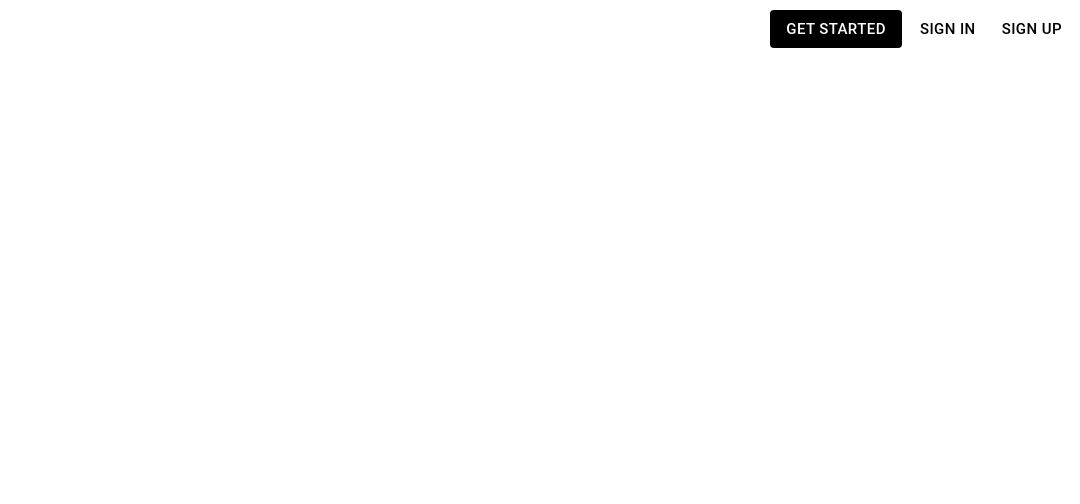
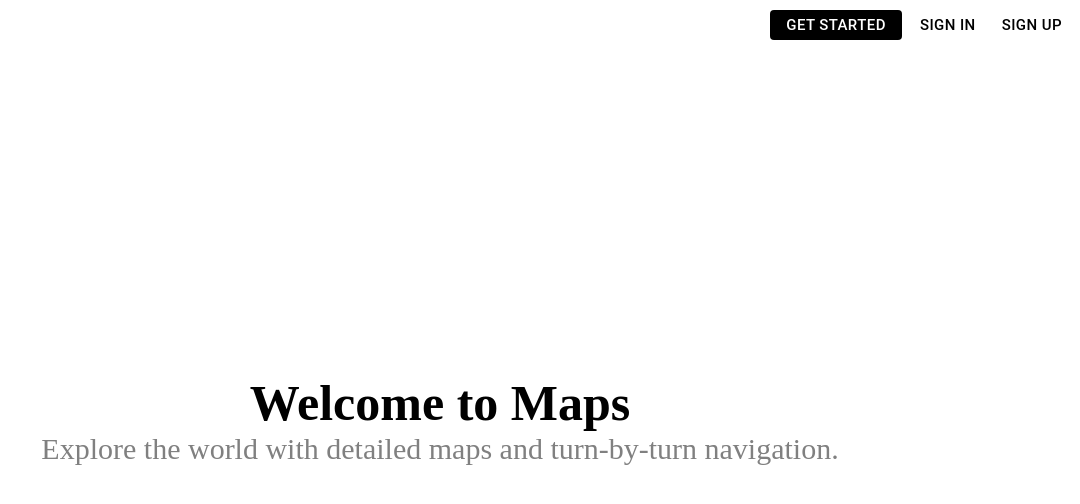
Before and after one commit to neverwanalive/Modsen, a React (Create React App) app: page / in a window 1280 px wide. Shown: the top 504 px of the page, without its empty margins (200-1280 px from the left). Built offline with nearby package versions, Linux system fonts and the light colour scheme; no server answers.

Commit message:
feat/home-page

```diff
--- a/src/pages/Home/Home.component.tsx
+++ b/src/pages/Home/Home.component.tsx
@@ -3,7 +3,14 @@ import { signOut } from "firebase/auth";
 import { useNavigate } from "react-router-dom";
 import { Context } from "../../contexts/UserContext";
 import { auth } from "../..";
-import { Header, Main, Button, Container } from "./Home.styles";
+import {
+  Header,
+  Main,
+  Button,
+  Container,
+  Title,
+  SubTitle,
+} from "./Home.styles";
 
 export const Home: React.FC = () => {
   const navigate = useNavigate();
@@ -16,7 +23,6 @@ export const Home: React.FC = () => {
   };
 
   return (
-    <>
     <Main>
       {!authState.pending && (
         <Header>
@@ -29,16 +35,17 @@ export const Home: React.FC = () => {
           {!authState.user && (
             <>
               <Button onClick={() => navigate("/login")}>Sign In</Button>
-                <Button onClick={() => navigate("/registration")}>
-                  Sign Up
-                </Button>
+              <Button onClick={() => navigate("/registration")}>Sign Up</Button>
             </>
           )}
         </Header>
       )}
-
-        <Container></Container>
+      <Container>
+        <Title>Welcome to Maps</Title>
+        <SubTitle>
+          Explore the world with detailed maps and turn-by-turn navigation.
+        </SubTitle>
+      </Container>
     </Main>
-    </>
   );
 };
--- a/src/pages/Home/Home.styles.ts
+++ b/src/pages/Home/Home.styles.ts
@@ -1,13 +1,16 @@
 import styled from "styled-components";
 import { Button as ButtonMui } from "@mui/material";
 
-export const Main = styled.div``;
+export const Main = styled.div`
+  height: 100vh;
+`;
 
 export const Header = styled.div`
   display: flex;
   justify-content: end;
   width: 100vw;
   background-color: white;
+  height: 5%;
 
   @keyframes myAnim {
     0% {
@@ -35,4 +38,21 @@ export const Button = styled(ButtonMui)`
   }
 `;
 
-export const Container = styled.div``;
+export const Container = styled.div`
+  display: flex;
+  justify-content: center;
+  align-items: center;
+  flex-direction: column;
+  height: 95%;
+`;
+
+export const Title = styled.div`
+  font-size: 50px;
+  font-weight: 900;
+`;
+
+export const SubTitle = styled.div`
+  color: grey;
+  font-weight: 500;
+  font-size: 30px;
+`;
--- a/src/pages/Map/Map.component.tsx
+++ b/src/pages/Map/Map.component.tsx
@@ -9,7 +9,18 @@ import {
   Polyline,
 } from "react-leaflet";
 import Select from "react-select";
-import { Main, MainContainer, SideBox, Container } from "./Map.styles";
+import {
+  Main,
+  MainContainer,
+  SideBox,
+  Container,
+  PopupButtonContainer,
+  PopupTitle,
+  PopupCategories,
+  Button,
+  Title,
+  ButtonContainer,
+} from "./Map.styles";
 import { LatLngTuple } from "leaflet";
 import { Header } from "../Home/Home.styles";
 import { useNavigate } from "react-router-dom";
@@ -20,7 +31,6 @@ import {
   Drawer,
   TextField,
   Toolbar,
-  Button,
   IconButton,
   Snackbar,
 } from "@mui/material";
@@ -150,11 +160,20 @@ export const Map: React.FC = () => {
               position={[v.properties.lat, v.properties.lon]}
             >
               <Popup>
-                <>
-                  {v.properties.formatted}
-                  {v.properties.categories}
+                <PopupTitle>{v.properties.formatted}</PopupTitle>
+                <PopupCategories>
+                  {v.properties.categories.map((v: any) => (
+                    <ul>
+                      <li>{v}</li>
+                    </ul>
+                  ))}
+                </PopupCategories>
+                <PopupButtonContainer>
                   <Button onClick={(e) => saveData(e, v)}>save</Button>
-                </>
+                  <Button disabled={!clickPos} onClick={(e) => routing(e, v)}>
+                    show route
+                  </Button>
+                </PopupButtonContainer>
               </Popup>
             </Marker>
           ))}
@@ -167,14 +186,26 @@ export const Map: React.FC = () => {
     return fav.map((v: any) => (
       <Marker position={[v.properties.lat, v.properties.lon]}>
         <Popup>
-          {v.properties.formatted}
-          {v.properties.categories}
-          <Button onClick={(e) => deleteData(e, v)}>delete</Button>
-          <Button onClick={(e) => routing(e, v)}>show route</Button>
+          <PopupTitle>{v.properties.formatted}</PopupTitle>
+          <PopupCategories>
+            {v.properties.categories.map((v: any) => (
+              <ul>
+                <li>{v}</li>
+              </ul>
+            ))}
+          </PopupCategories>
+          <PopupButtonContainer>
+            <Button onClick={(e) => saveData(e, v)}>save</Button>
+            <Button disabled={!clickPos} onClick={(e) => routing(e, v)}>
+              show route
+            </Button>
+          </PopupButtonContainer>
         </Popup>
       </Marker>
     ));
   };
+
+  console.log(fav);
 
   const routing = (e: any, place: any) => {
     const url =
@@ -269,11 +300,13 @@ export const Map: React.FC = () => {
           </Main>
         )}
         <SideBox>
+          <Title>Choose Radius</Title>
           <TextField
             type="number"
             value={radius}
             onChange={(e) => changeRaduis(e.target.value)}
           />
+          <Title>Choose Categories</Title>
           <Select
             options={categories}
             isMulti
@@ -286,16 +319,26 @@ export const Map: React.FC = () => {
           >
             Search
           </Button>
-
+          <ButtonContainer>
             {!authState.pending && authState.user && (
-            <Button onClick={() => signOutFn()}>Sign Out</Button>
+              <Button variant="outlined" onClick={() => signOutFn()}>
+                Sign Out
+              </Button>
             )}
             {!authState.pending && !authState.user && (
               <>
-              <Button onClick={() => navigate("/login")}>Sign In</Button>
-              <Button onClick={() => navigate("/registration")}>Sign Up</Button>
+                <Button variant="outlined" onClick={() => navigate("/login")}>
+                  Sign In
+                </Button>
+                <Button
+                  variant="outlined"
+                  onClick={() => navigate("/registration")}
+                >
+                  Sign Up
+                </Button>
               </>
             )}
+          </ButtonContainer>
         </SideBox>
       </Container>
     </MainContainer>
--- a/src/pages/Map/Map.styles.ts
+++ b/src/pages/Map/Map.styles.ts
@@ -1,5 +1,6 @@
 import styled from "styled-components";
 import { MapContainer } from "react-leaflet";
+import { Button as ButtonMui } from "@mui/material";
 
 export const Main = styled(MapContainer)`
   height: 100%;
@@ -18,4 +19,38 @@ export const Container = styled.div`
   height: 100%;
 `;
 
-export const SideBox = styled.div``;
+export const SideBox = styled.div`
+  display: flex;
+  flex-direction: column;
+  gap: 10px;
+  width: 20%;
+  padding: 20px;
+`;
+
+export const PopupTitle = styled.div`
+  font-size: 15px;
+  font-weight: 700;
+`;
+
+export const PopupButtonContainer = styled.div``;
+
+export const PopupCategories = styled.div`
+  font-size: 13px;
+`;
+
+export const Button = styled(ButtonMui)``;
+
+export const Title = styled.div`
+  display: flex;
+  justify-content: center;
+  font-weight: 700;
+  font-size: 25px;
+`;
+
+export const ButtonContainer = styled.div`
+  display: flex;
+  flex-direction: column;
+  justify-content: end;
+  height: 100%;
+  gap: 10px;
+`;
```
Lines whose indentation alone changed are shown as unchanged.
